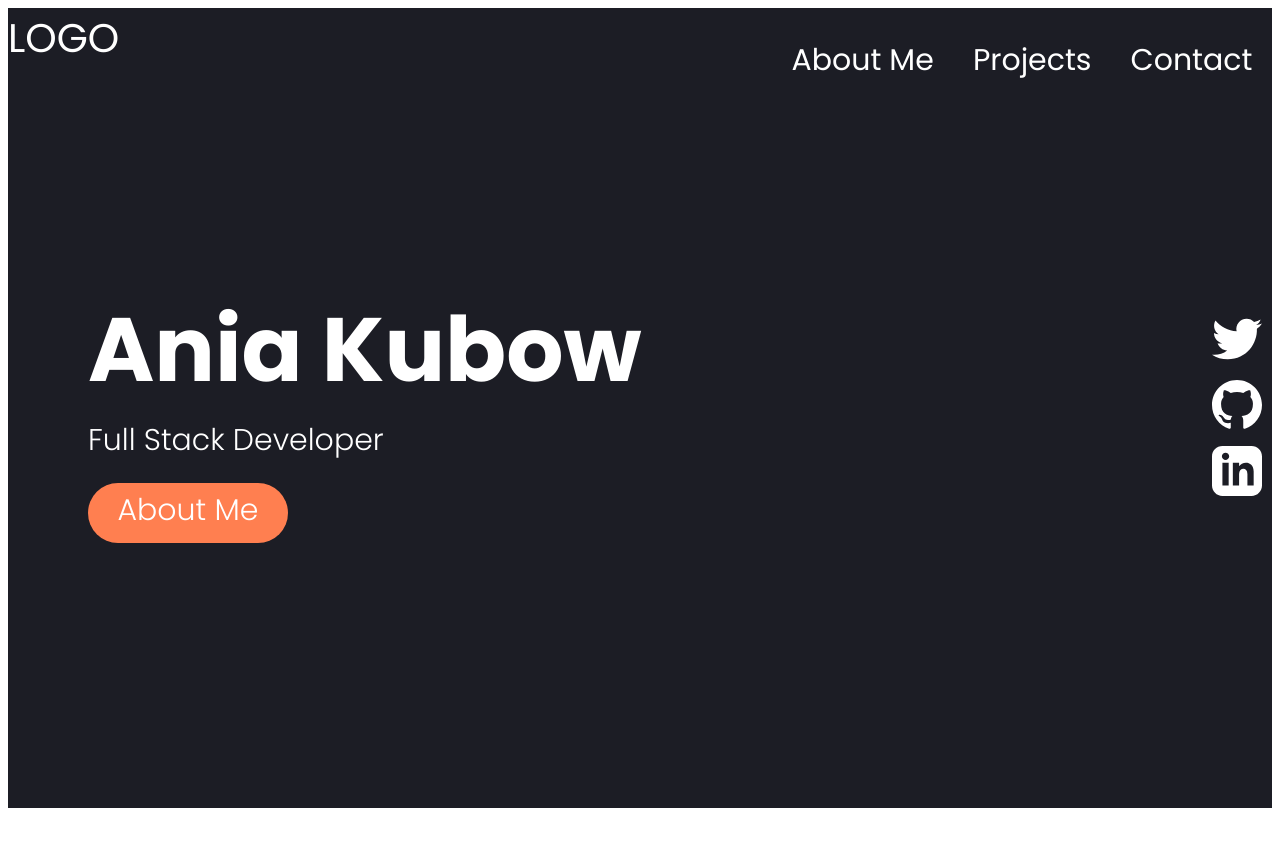
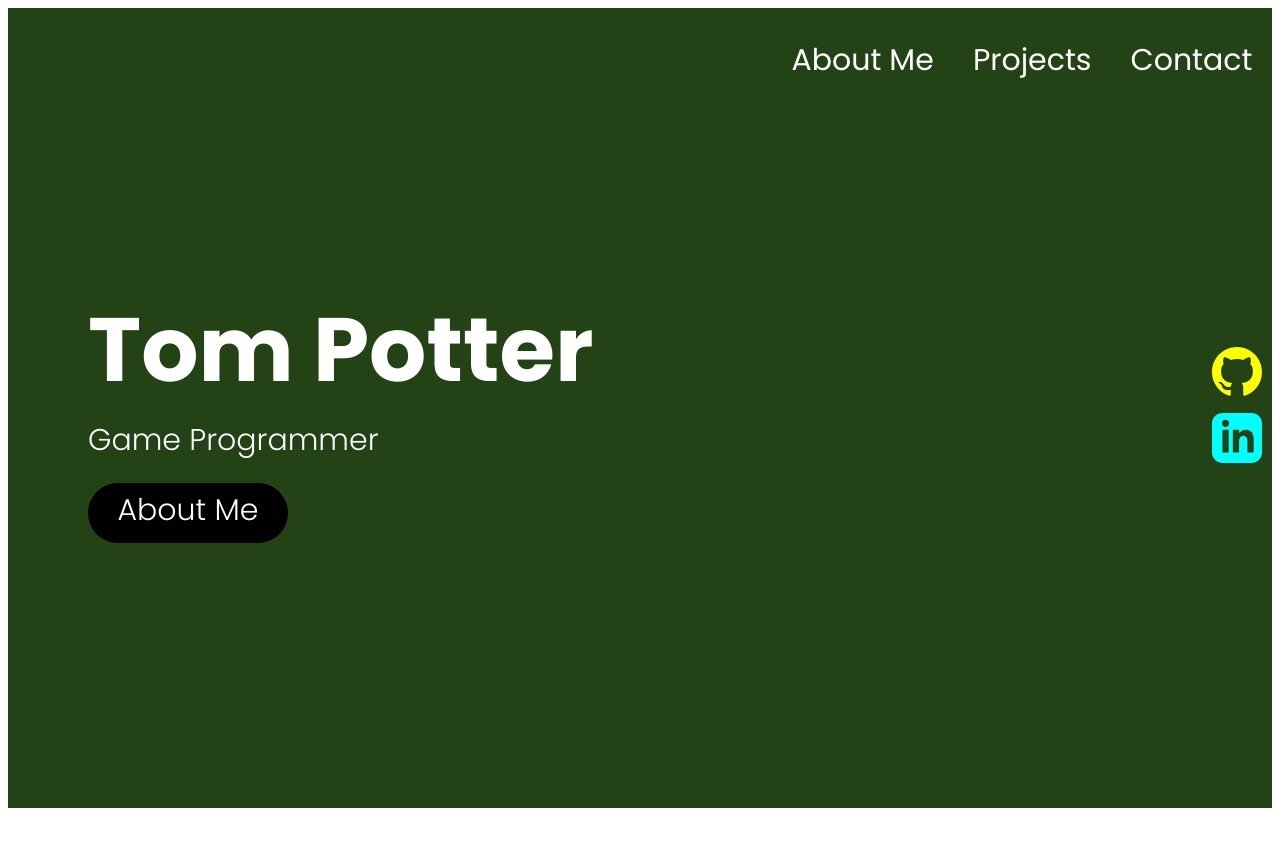
Before and after one commit to KingPotty/KingPotty.github.io, a plain HTML site: page index.html in a window 1280 px wide. Shown: the top 846 px of the page. Drawn offline with Linux system fonts and the light colour scheme.

Commit message:
Personalise

```diff
--- a/index.html
+++ b/index.html
@@ -13,7 +13,7 @@
     <body>
         <section class="hero">
             <nav>
-                <div>LOGO</div>
+                <div></div>
                 <ul>
                     <li>About Me</li>
                     <li>Projects</li>
@@ -22,24 +22,19 @@
             </nav>
             <div class="hero-area">
                 <div class="hero-text">
-                    <h1>Ania Kubow</h1>
-                    <p>Full Stack Developer</p>
+                    <h1>Tom Potter</h1>
+                    <p>Game Programmer</p>
                     <div class="button">About Me</div>
                 </div>
                 <div class="socials">
                     <div>
-                        <a href="https://www.twitter.com" class="social">
-                            <svg xmlns="http://www.w3.org/2000/svg" fill="#ffffff" width="50" height="50" viewBox="0 0 24 24"><path d="M24 4.557c-.883.392-1.832.656-2.828.775 1.017-.609 1.798-1.574 2.165-2.724-.951.564-2.005.974-3.127 1.195-.897-.957-2.178-1.555-3.594-1.555-3.179 0-5.515 2.966-4.797 6.045-4.091-.205-7.719-2.165-10.148-5.144-1.29 2.213-.669 5.108 1.523 6.574-.806-.026-1.566-.247-2.229-.616-.054 2.281 1.581 4.415 3.949 4.89-.693.188-1.452.232-2.224.084.626 1.956 2.444 3.379 4.6 3.419-2.07 1.623-4.678 2.348-7.29 2.04 2.179 1.397 4.768 2.212 7.548 2.212 9.142 0 14.307-7.721 13.995-14.646.962-.695 1.797-1.562 2.457-2.549z"/></svg>
-                        </a>
-                    </div>
-                    <div>
                         <a href="https://www.github.com" class="social">
-                            <svg xmlns="http://www.w3.org/2000/svg" fill="#ffffff" width="50" height="50" viewBox="0 0 24 24"><path d="M12 0c-6.626 0-12 5.373-12 12 0 5.302 3.438 9.8 8.207 11.387.599.111.793-.261.793-.577v-2.234c-3.338.726-4.033-1.416-4.033-1.416-.546-1.387-1.333-1.756-1.333-1.756-1.089-.745.083-.729.083-.729 1.205.084 1.839 1.237 1.839 1.237 1.07 1.834 2.807 1.304 3.492.997.107-.775.418-1.305.762-1.604-2.665-.305-5.467-1.334-5.467-5.931 0-1.311.469-2.381 1.236-3.221-.124-.303-.535-1.524.117-3.176 0 0 1.008-.322 3.301 1.23.957-.266 1.983-.399 3.003-.404 1.02.005 2.047.138 3.006.404 2.291-1.552 3.297-1.23 3.297-1.23.653 1.653.242 2.874.118 3.176.77.84 1.235 1.911 1.235 3.221 0 4.609-2.807 5.624-5.479 5.921.43.372.823 1.102.823 2.222v3.293c0 .319.192.694.801.576 4.765-1.589 8.199-6.086 8.199-11.386 0-6.627-5.373-12-12-12z"/></svg>
+                            <svg xmlns="http://www.w3.org/2000/svg" fill="#ffff00" width="50" height="50" viewBox="0 0 24 24"><path d="M12 0c-6.626 0-12 5.373-12 12 0 5.302 3.438 9.8 8.207 11.387.599.111.793-.261.793-.577v-2.234c-3.338.726-4.033-1.416-4.033-1.416-.546-1.387-1.333-1.756-1.333-1.756-1.089-.745.083-.729.083-.729 1.205.084 1.839 1.237 1.839 1.237 1.07 1.834 2.807 1.304 3.492.997.107-.775.418-1.305.762-1.604-2.665-.305-5.467-1.334-5.467-5.931 0-1.311.469-2.381 1.236-3.221-.124-.303-.535-1.524.117-3.176 0 0 1.008-.322 3.301 1.23.957-.266 1.983-.399 3.003-.404 1.02.005 2.047.138 3.006.404 2.291-1.552 3.297-1.23 3.297-1.23.653 1.653.242 2.874.118 3.176.77.84 1.235 1.911 1.235 3.221 0 4.609-2.807 5.624-5.479 5.921.43.372.823 1.102.823 2.222v3.293c0 .319.192.694.801.576 4.765-1.589 8.199-6.086 8.199-11.386 0-6.627-5.373-12-12-12z"/></svg>
                         </a>
                     </div>
                     <div>
                         <a href="https://www.linkedin.com" class="social">
-                            <svg xmlns="http://www.w3.org/2000/svg" fill="#ffffff" width="50" height="50" viewBox="0 0 24 24"><path d="M19 0h-14c-2.761 0-5 2.239-5 5v14c0 2.761 2.239 5 5 5h14c2.762 0 5-2.239 5-5v-14c0-2.761-2.238-5-5-5zm-11 19h-3v-11h3v11zm-1.5-12.268c-.966 0-1.75-.79-1.75-1.764s.784-1.764 1.75-1.764 1.75.79 1.75 1.764-.783 1.764-1.75 1.764zm13.5 12.268h-3v-5.604c0-3.368-4-3.113-4 0v5.604h-3v-11h3v1.765c1.396-2.586 7-2.777 7 2.476v6.759z"/></svg>
+                            <svg xmlns="http://www.w3.org/2000/svg" fill="#00ffff" width="50" height="50" viewBox="0 0 24 24"><path d="M19 0h-14c-2.761 0-5 2.239-5 5v14c0 2.761 2.239 5 5 5h14c2.762 0 5-2.239 5-5v-14c0-2.761-2.238-5-5-5zm-11 19h-3v-11h3v11zm-1.5-12.268c-.966 0-1.75-.79-1.75-1.764s.784-1.764 1.75-1.764 1.75.79 1.75 1.764-.783 1.764-1.75 1.764zm13.5 12.268h-3v-5.604c0-3.368-4-3.113-4 0v5.604h-3v-11h3v1.765c1.396-2.586 7-2.777 7 2.476v6.759z"/></svg>
                         </a>
                     </div>
                 </div>
--- a/src/styles.css
+++ b/src/styles.css
@@ -9,9 +9,9 @@ section {
 }
 
 .hero {
-    background-color: #1c1d25;
+    background-color: #234215;
     height: 100vh;
-    color: white;
+    color: #ffffff;
     font-size: 40px;
 }
 
@@ -67,14 +67,14 @@ p {
     width: 200px;
     height:55px;
     border-radius: 30px;
-    background-color: coral;
+    background-color: black;
     text-align: center;
     padding-top: 5px;
     margin-top: 20px;
 }
 
 .button:hover {
-    background-color: #ef744b;
+    background-color: white;
 }
 
 .button:active {
```
